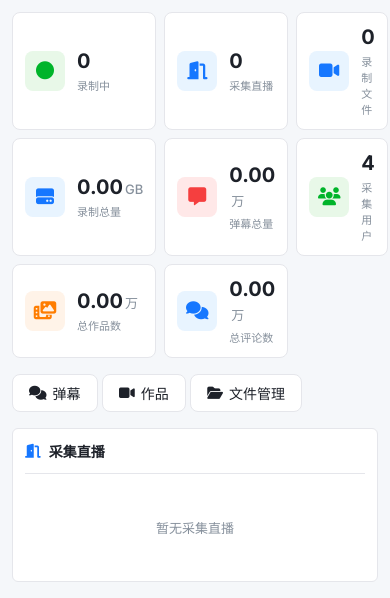
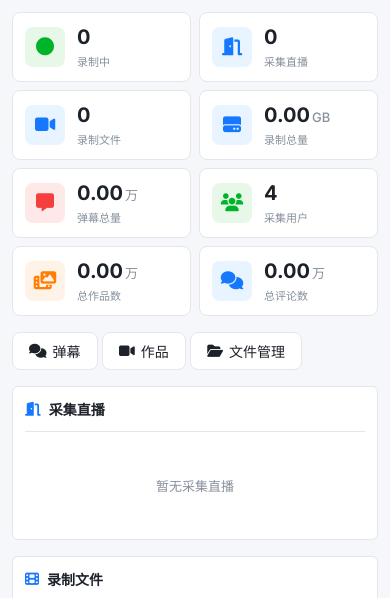
Before and after one commit to xhynice/DouyinSpace, a Flask app: page / in a window 390 px wide. Shown: the part 59-657 px from the top of the page. Run offline with Flask 3, Linux system fonts and the light colour scheme; data that the repository does not hold is empty; parts of the project's set-up code (start-up, migrations or seed data) failed here and were passed over.

Commit message:
revert: 移动端card改回2列

```diff
--- a/templates/index.html
+++ b/templates/index.html
@@ -429,7 +429,7 @@ body {
 
 @media (max-width: 1199px) {
   .stats-grid {
-    grid-template-columns: repeat(3, 1fr);
+    grid-template-columns: repeat(2, 1fr);
   }
   .dashboard-grid {
     grid-template-columns: 1fr;
@@ -445,7 +445,7 @@ body {
   .header-sub { font-size: 11px; }
 
   .stats-grid {
-    grid-template-columns: repeat(3, 1fr);
+    grid-template-columns: repeat(2, 1fr);
     gap: 8px;
   }
   .stat-card { padding: 12px; }
```
